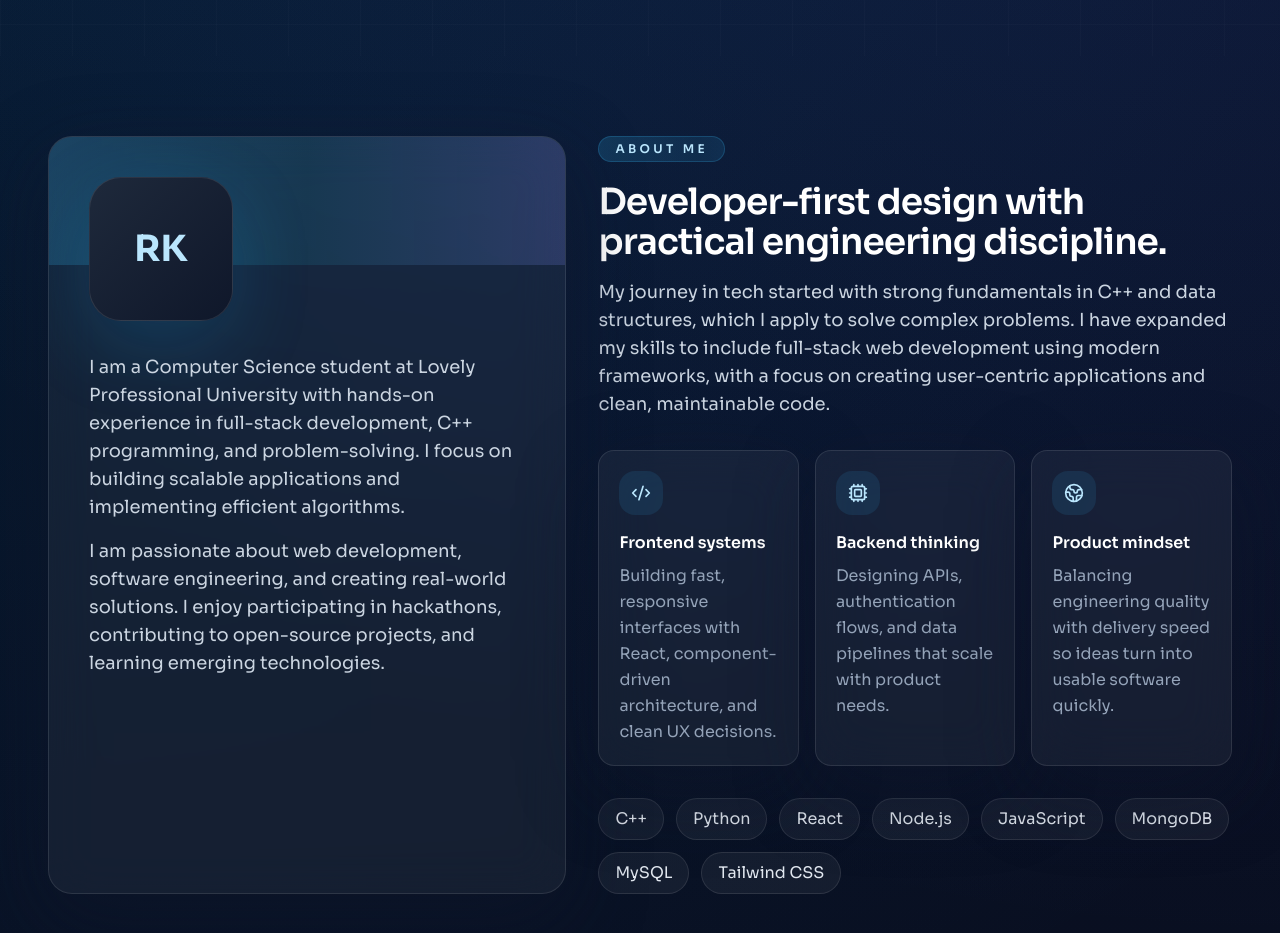
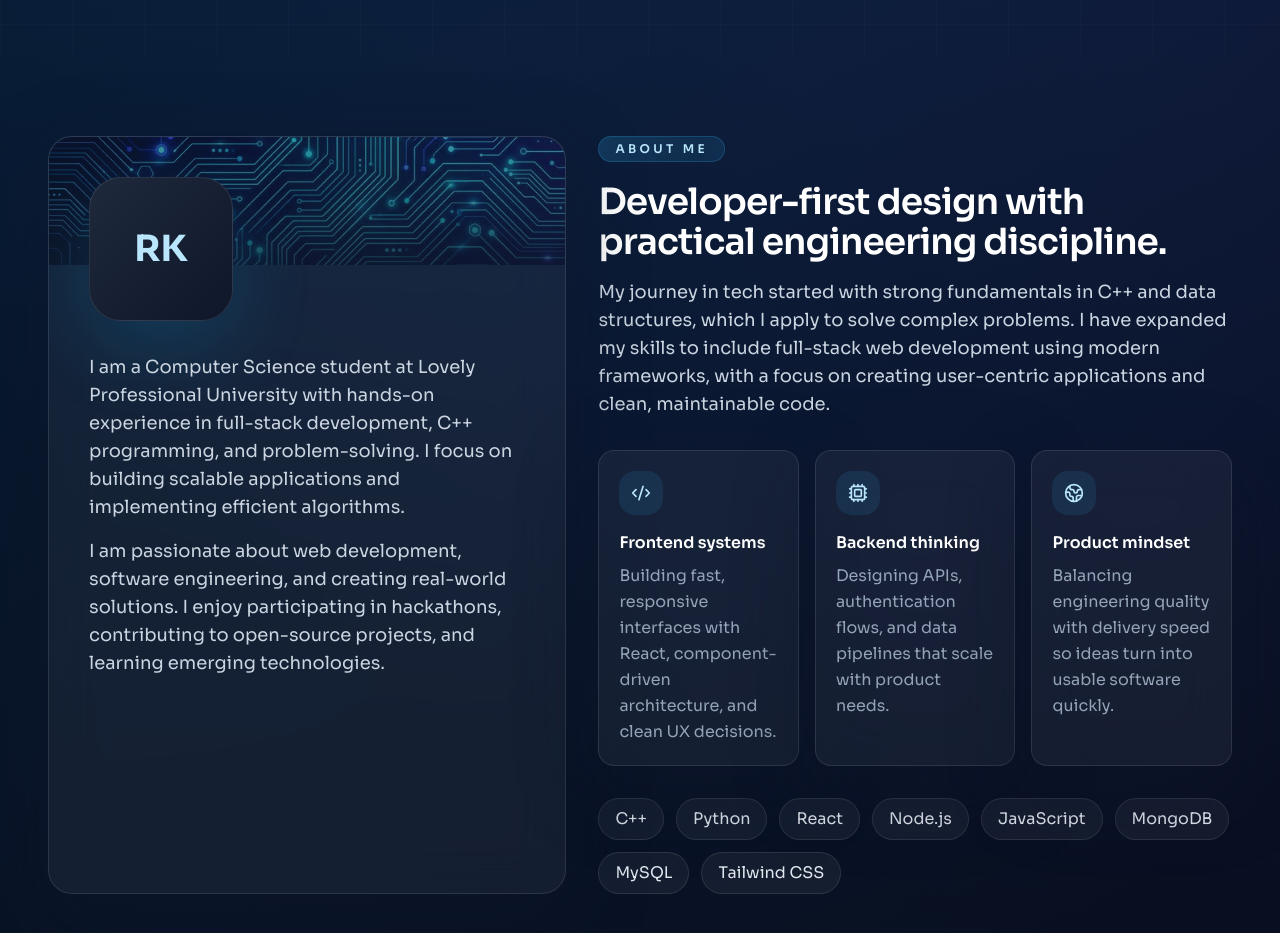
Before and after one commit to rishabhtcodes/Portfolio, a React (Vite) app: page / in a window 1280 px wide. Shown: the part 840-1773 px from the top of the page. Built offline with nearby package versions, Linux system fonts and the light colour scheme; no server answers.

Commit message:
introduce About section component displaying personal information, skills, and tech focus.

```diff
--- a/src/components/About.jsx
+++ b/src/components/About.jsx
@@ -1,5 +1,6 @@
 import { Code2, Cpu, Globe2 } from 'lucide-react';
 import { motion } from 'framer-motion';
+import aboutBanner from '../assets/about-banner.png';
 
 const cards = [
   {
@@ -38,7 +39,10 @@ export default function About({ about, name }) {
     >
       <div className="grid gap-8 lg:grid-cols-[0.9fr_1.1fr]">
         <div className="glass-panel relative overflow-hidden p-8 sm:p-10">
-          <div className="absolute inset-x-0 top-0 h-32 bg-gradient-to-r from-sky-400/20 via-cyan-400/10 to-indigo-400/20" />
+          <div className="absolute inset-x-0 top-0 h-32 overflow-hidden">
+            <img src={aboutBanner} alt="" className="h-full w-full object-cover opacity-50 contrast-125 transition-transform duration-700 hover:scale-105" />
+            <div className="absolute inset-0 bg-gradient-to-b from-transparent via-slate-900/20 to-slate-900/60" />
+          </div>
           <div className="relative">
             <div className="mx-auto h-36 w-36 overflow-hidden rounded-[2rem] border border-white/10 bg-gradient-to-br from-slate-800 to-slate-900 shadow-[0_24px_80px_rgba(14,165,233,0.18)] sm:mx-0">
               {displayPhoto ? (
```
Also changed, not shown: src/assets/about-banner.png (added).
